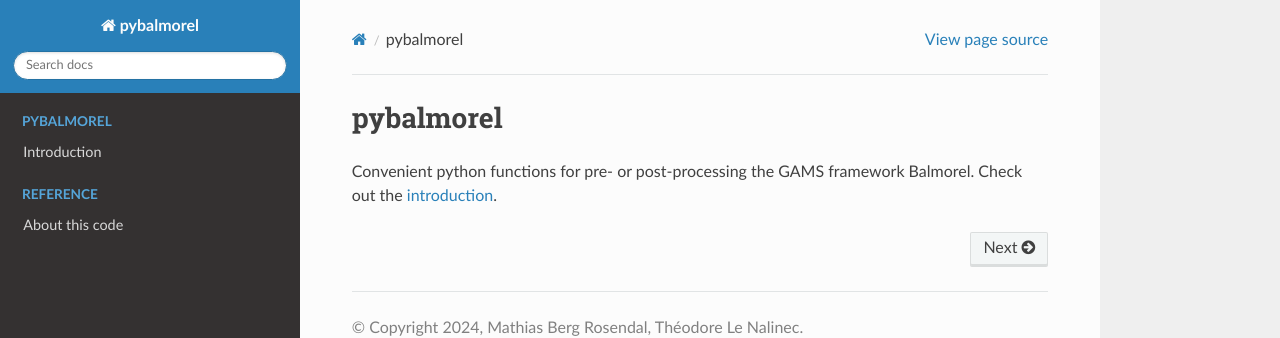
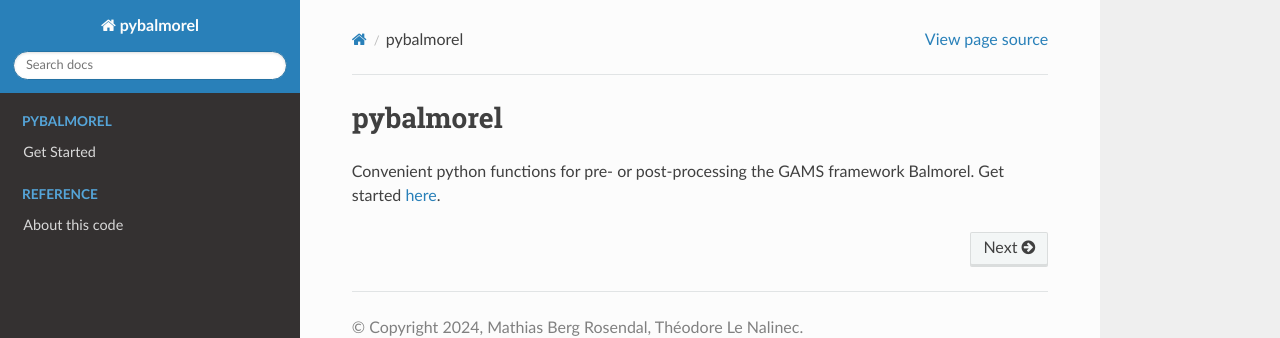
Before and after one commit to balmorelcommunity/pybalmorel, a Sphinx documentation site: the page built from docs/index.md, in a window 1280 px wide. Shown: the top 338 px of the page. Built offline with Sphinx 7.4.7 and the Read the Docs theme 2.0.0, drawn with Linux system fonts in a browser that asks for light colours.

````diff
--- a/docs/css/css_options.css
+++ b/docs/css/css_options.css
@@ -1,14 +1,14 @@
 /* Changing the ugly purple visited colour to remain blue or white for all links */
 /* Cross references remain blue */
 a[class="reference internal"]:visited {
-    color: #2980B9;
+    color: #6d91a8;
 }
 a[class="reference external"]:visited {
     color: #2980B9;
 }
 
 /* Toctree remains white */
-li[class='toctree-l1'] a:visited {
+div[class="wy-side-scroll"] li[class='toctree-l1'] a:visited {
     color: white;
 }
 
--- a/docs/index.md
+++ b/docs/index.md
@@ -1,13 +1,13 @@
 # pybalmorel
-Convenient python functions for pre- or post-processing the GAMS framework Balmorel.
-Check out the [introduction](introduction.md).
+Convenient python functions for pre- or post-processing the GAMS framework Balmorel. Get started [here](get_started.md).
+
 
 ```{toctree}
-:maxdepth: 2
+:maxdepth: 1
 :caption: pybalmorel
 :hidden:
 
-introduction
+get_started
 ```
 
 ```{toctree}
````
Also changed, not shown: docs/about.md (+1 -1 lines), docs/get_started.md (added, +8 -0 lines), docs/get_started/examples.md (renamed from docs/introduction.md, +0 -8 lines), docs/get_started/installation.md (added, +21 -0 lines).
